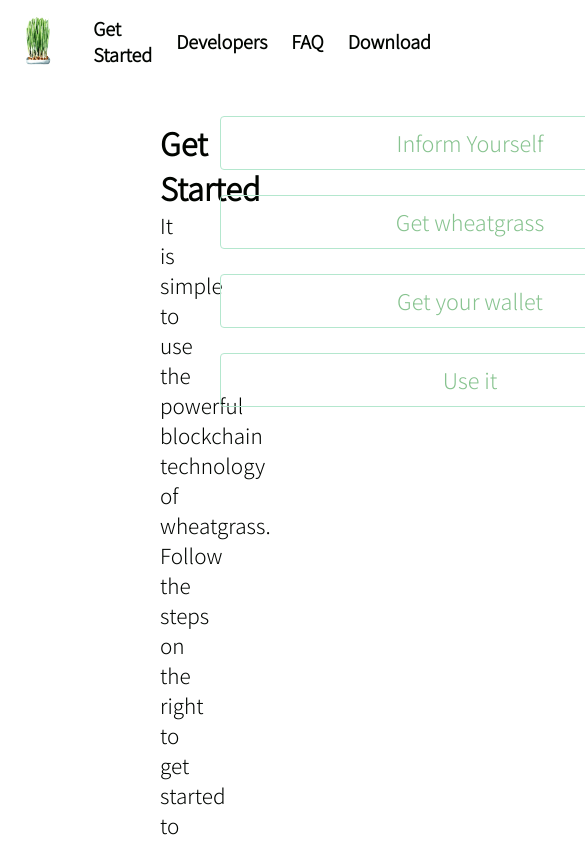
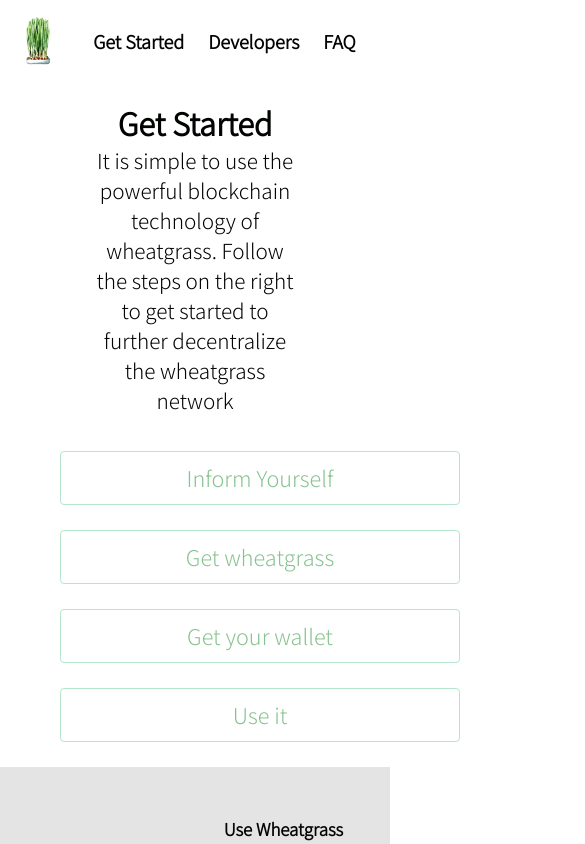
Before and after one commit to jayden-leuciuc/wheatgrass, a React (Create React App) app: page /get-started in a window 390 px wide. Shown: the top 844 px of the page, 585 px wide, since content can reach past the window. Built offline with nearby package versions, Linux system fonts and the light colour scheme.

Commit message:
Added responsiveness

```diff
--- a/src/App.js
+++ b/src/App.js
@@ -1,4 +1,4 @@
-import { BrowserRouter, Link, Route, Switch } from 'react-router-dom';
+import { BrowserRouter, Route, Switch } from 'react-router-dom';
 import * as Component from './components/componentExport';
 
 import './App.scss';
--- a/src/components/GetStarted/GetStarted.component.jsx
+++ b/src/components/GetStarted/GetStarted.component.jsx
@@ -1,7 +1,6 @@
 import React from 'react';
 
 import './GetStarted.styles.scss';
-import CustomButton from '../CustomButton/CustomButton.component';
 import { Link } from 'react-router-dom';
 
 const GetStarted = () => {
--- a/src/components/GetStarted/GetStarted.styles.scss
+++ b/src/components/GetStarted/GetStarted.styles.scss
@@ -1,11 +1,25 @@
+@import '../../scss/mixins.scss';
+
 .getstarted-container {
   display: flex;
   justify-content: space-around;
-  padding: 0 100px;
+  padding: 0 40px;
+  text-align: center;
+  @include md {
+    padding: 0 60px;
+  }
+  @include md {
+    flex-wrap: wrap;
+  }
   .started-left-div {
     padding: 30px 60px;
     max-width: 50%;
-
+    @include lg {
+      padding: 10px 30px;
+    }
+    @include md {
+      max-width: 100%;
+    }
     button {
       text-align: center;
     }
@@ -27,7 +41,7 @@
 
         .button-link {
           font-size: 1.5rem;
-          width: 500px;
+          width: 35vw;
           height: 100%;
           padding: 10px 0;
           border: 1px solid #b4e7ce;
@@ -35,6 +49,9 @@
           color: #87c38f;
           background-color: transparent;
           transition: color, background-color 0.5s;
+          @include lg {
+            width: 400px;
+          }
           &:hover {
             cursor: pointer;
             background-color: #b4e7ce;
--- a/src/components/Overview/Overview.styles.scss
+++ b/src/components/Overview/Overview.styles.scss
@@ -12,6 +12,9 @@
     text-align: center;
     padding: 10px 0 0;
     font-size: 40px;
+    @include sm {
+      font-size: 25px;
+    }
   }
   .overview-flex {
     display: flex;
@@ -30,6 +33,16 @@
       }
       p {
         margin-bottom: 20px;
+        @include sm {
+          font-size: 18px;
+        }
+      }
+      a {
+        button {
+          @include sm {
+            font-size: 18px;
+          }
+        }
       }
     }
     .overview-svg-div {
--- a/src/components/download/Download.component.jsx
+++ b/src/components/download/Download.component.jsx
@@ -9,47 +9,47 @@
     <h1>Downloads</h1>
     <p>Note: only download official resources from the Wheatgrass website</p>
     <div className='download-row'>
-      <a href='#'>
+      <a href='public/wheatgrass.txt' download='wheatgrass_0.8.2'>
         <AiOutlineWindows /> Windows x 64
       </a>
       <p>0.8.2 (Stable | LTS)</p>
     </div>
     <div className='download-row'>
-      <a href='#'>
+      <a href='public/wheatgrass.txt' download='wheatgrass_0.9.7'>
         <AiOutlineWindows /> Windows x 64
       </a>
       <p>0.9.7 (Latest)</p>
     </div>
     <hr />
     <div className='download-row'>
-      <a href='#'>
+      <a href='public/wheatgrass.txt' download='wheatgrass_0.8.2'>
         <AiOutlineApple /> MacOs
       </a>
       <p>0.8.2 (Stable | LTS)</p>
     </div>
 
     <div className='download-row'>
-      <a href='#'>
+      <a href='public/wheatgrass.txt' download='wheatgrass_0.9.7'>
         <AiOutlineApple /> MacOs
       </a>
       <p>0.9.7 (Latest)</p>
     </div>
     <hr />
     <div className='download-row'>
-      <a href='#'>
+      <a href='public/wheatgrass.txt' download='wheatgrass_0.8.2'>
         <SiLinux /> Linux
       </a>
       <p>0.8.2 (Stable | LTS)</p>
     </div>
 
     <div className='download-row'>
-      <a href='#'>
+      <a href='public/wheatgrass.txt' download='wheatgrass_0.9.7'>
         <SiLinux /> Linux
       </a>
       <p>0.9.7 (Latest)</p>
     </div>
     <div>
-      <a href='#'>Need help?</a>
+      <a href='/contact'>Need help?</a>
     </div>
   </div>
 );
--- a/src/components/faq/Faq.styles.scss
+++ b/src/components/faq/Faq.styles.scss
@@ -1,3 +1,5 @@
+@import '../../scss/mixins.scss';
+
 .faq-container {
   display: flex;
   justify-content: space-evenly;
@@ -9,14 +11,23 @@
     height: fit-content;
     padding: 45px 0 0;
     font-size: 20px;
+    @include md {
+      display: none;
+    }
     ul {
       list-style-type: none;
       h3 {
         font-size: 30px;
       }
+
       li {
         font-size: 23px;
         padding: 5px 0;
+        a {
+          &:hover {
+            color: #b4e7ce;
+          }
+        }
       }
     }
   }
@@ -25,6 +36,9 @@
     h1 {
       padding: 10px 10px 20px;
       font-size: 40px;
+      @include md {
+        font-size: 30px;
+      }
     }
     h2 {
       font-weight: 400;
@@ -35,6 +49,10 @@
       line-height: 1.5;
       font-size: 20px;
       padding-bottom: 35px;
+      @include md {
+        font-size: 20px;
+        padding-bottom: 20px;
+      }
     }
   }
 }
--- a/src/components/footer/Footer.styles.scss
+++ b/src/components/footer/Footer.styles.scss
@@ -1,3 +1,5 @@
+@import '../../scss/mixins.scss';
+
 .footer-container {
   display: flex;
   justify-content: space-evenly;
@@ -5,6 +7,10 @@
   background-color: rgb(228, 228, 228);
   margin-top: auto;
 
+  @include sm {
+    flex-wrap: wrap;
+    flex: 1 1;
+  }
   .social-container {
     padding: 30px;
     display: flex;
--- a/src/components/navbar/Navbar.component.jsx
+++ b/src/components/navbar/Navbar.component.jsx
@@ -25,7 +25,7 @@
         <Link to='/faq'>FAQ</Link>
       </li>
 
-      <li className='link-li'>
+      <li className='link-li download'>
         {' '}
         <Link to='download'>Download</Link>
       </li>
--- a/src/components/navbar/Navbar.styles.scss
+++ b/src/components/navbar/Navbar.styles.scss
@@ -1,3 +1,5 @@
+@import '../../scss/mixins.scss';
+
 .navbar-container {
   width: 100%;
   padding: 15px 5px;
@@ -18,6 +20,11 @@
       border-bottom: 3px solid #b4e7ce;
       cursor: pointer;
     }
+    &.download {
+      @include sm {
+        display: none;
+      }
+    }
     img {
       max-height: 50px;
     }
```
Also changed, not shown: public/wheatgrass.txt (added).
